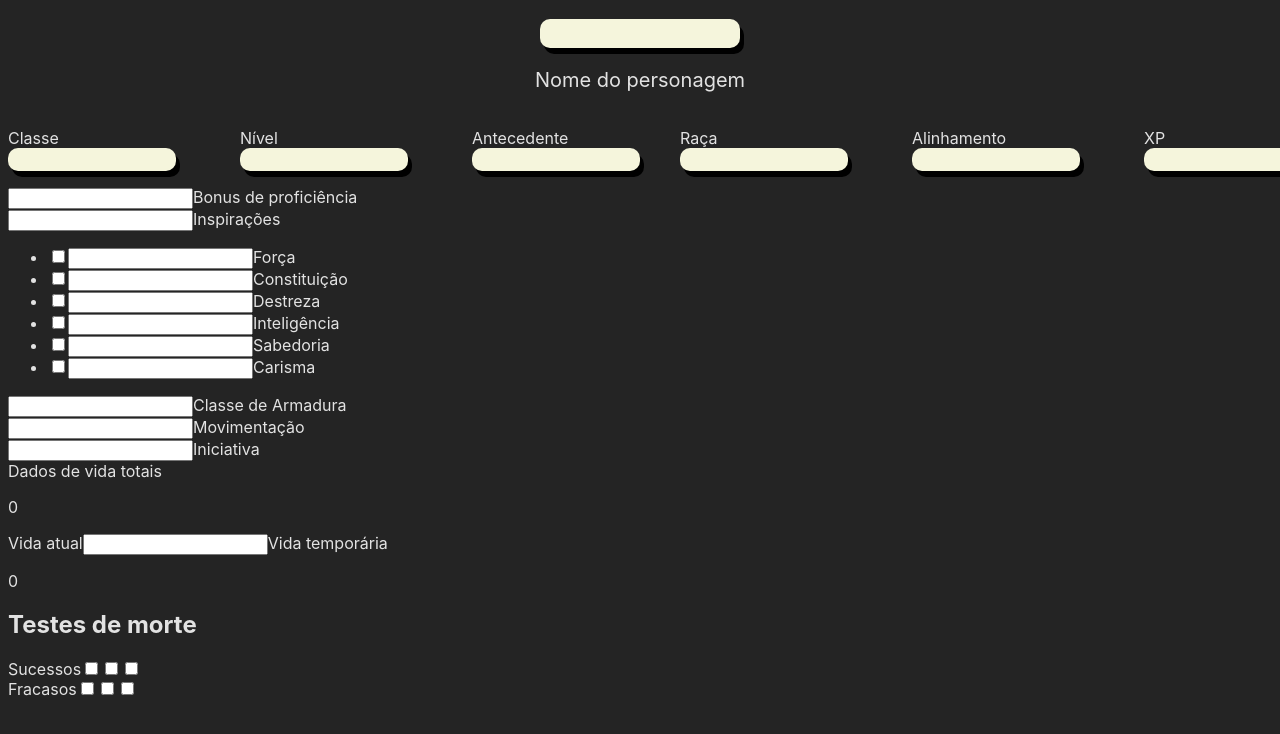
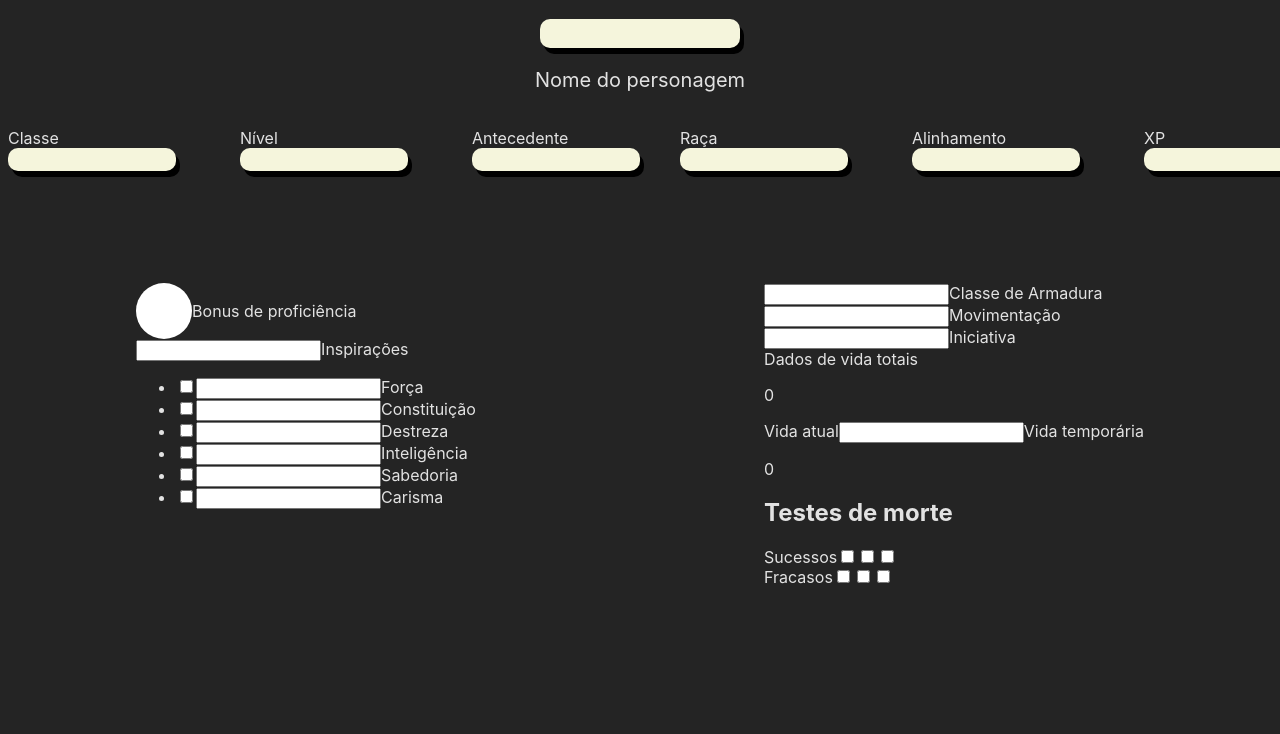
Before and after one commit to rSaydelleS/charset, a React (Vite) app in the folder front/: page / in a window 1280 px wide. Shown: the top 734 px of the page. Built offline with nearby package versions, Linux system fonts and the light colour scheme.

Commit message:
chore: adicioando o gitignore

```diff
--- a/front/src/App.css
+++ b/front/src/App.css
@@ -3,3 +3,12 @@
   padding: 0;
   box-sizing: border-box;
 }
+
+.VitalStats {
+  display: flex;
+  flex-direction: row;
+  justify-content: space-around;
+  gap: 2rem;
+  margin-top: 6rem;
+
+}
--- a/front/src/App.jsx
+++ b/front/src/App.jsx
@@ -6,10 +6,10 @@ import VitalPoints from "./components/Vital/VitalPoints";
 function App() {
   return (
     <>
-      <section>
+      <section className="header">
         <Header />
       </section>
-      <section>
+      <section className="VitalStats">
         <Proficiency />
         <VitalPoints />
       </section>
--- a/front/src/components/Status/index.scss
+++ b/front/src/components/Status/index.scss
@@ -0,0 +1,11 @@
+.proficiency input {
+  border-radius: 50%;
+  border: none;
+  padding: 4px;
+  width: 3rem;
+  height: 3rem;
+  text-align: center;
+  font-size: 18px;
+  color: white;
+
+}
```
Also changed, not shown: 1 other file (tests, documents, lock files or other folders).
